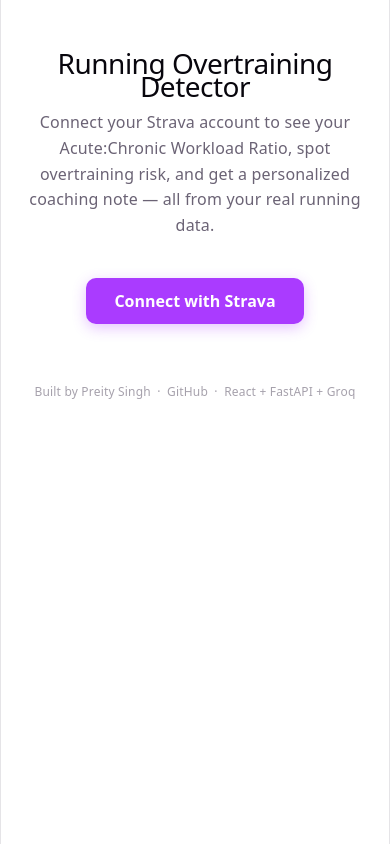
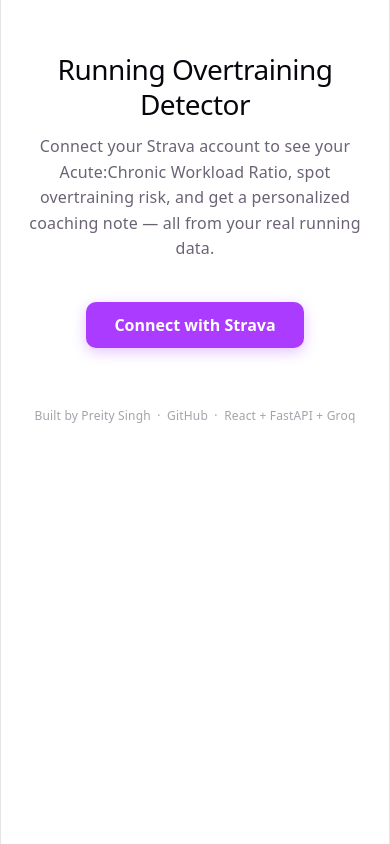
Before and after one commit to preity-singh/strava-overtraining-detector, a React (Vite) app in the folder frontend/: page / in a window 390 px wide. Built offline with nearby package versions, Linux system fonts and the light colour scheme; no server answers.

Commit message:
Fix text alignment and mobile title line height

```diff
--- a/frontend/src/App.css
+++ b/frontend/src/App.css
@@ -18,6 +18,7 @@
 @media (max-width: 480px) {
   .landing h1 {
     font-size: 1.75rem;
+    line-height: 1.25;
   }
 }
 
@@ -94,6 +95,7 @@
 /* ─── ACWR info toggle ─── */
 .acwr-info {
   margin-bottom: 1.5rem;
+  text-align: left;
 }
 
 .acwr-info-toggle {
```
